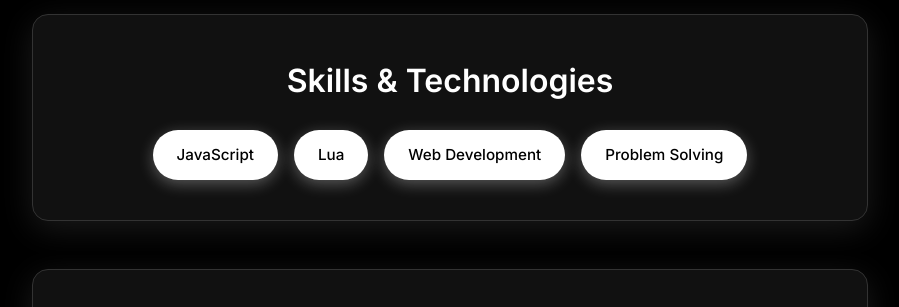
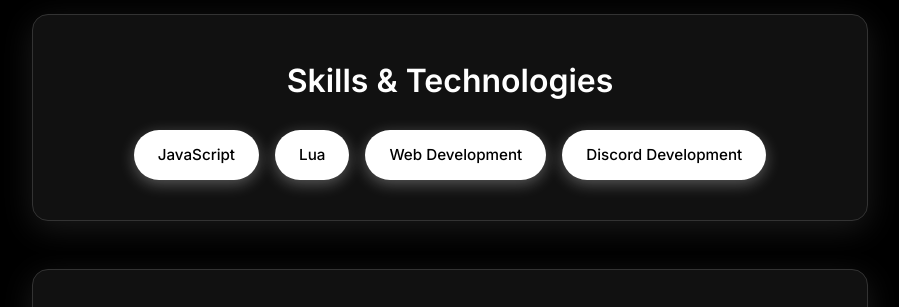
Before and after one commit to opieferd/opieferd.dev, a plain HTML site: page opieferd-website/index.html in a window 1280 px wide. Shown: the part 920-1227 px from the top of the page, without its empty margins (190-1089 px from the left). Drawn offline with Linux system fonts and the light colour scheme.

Commit message:
Update index.html

```diff
--- a/opieferd-website/index.html
+++ b/opieferd-website/index.html
@@ -42,7 +42,7 @@
                     <span class="skill-tag">JavaScript</span>
                     <span class="skill-tag">Lua</span>
                     <span class="skill-tag">Web Development</span>
-                    <span class="skill-tag">Problem Solving</span>
+                    <span class="skill-tag">Discord Development</span>
                 </div>
             </section>
 
```
